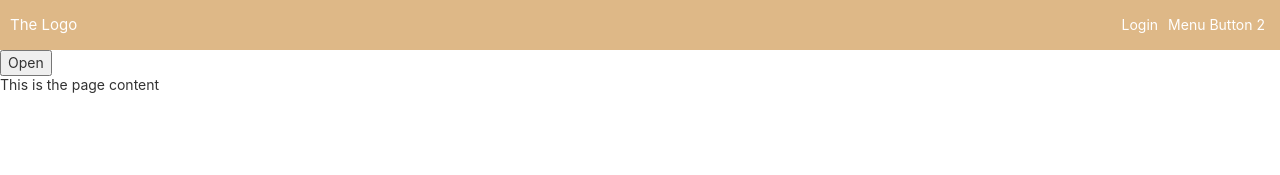
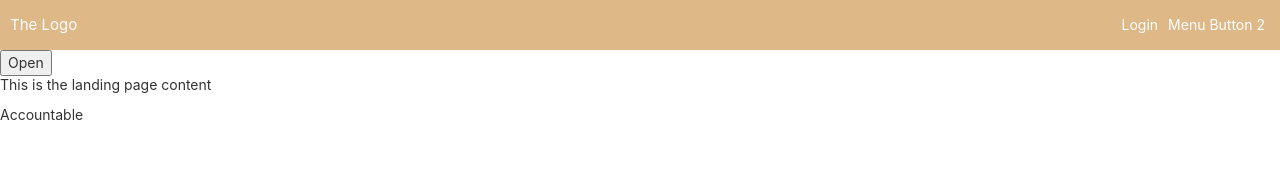
Before and after one commit to thaib91/lyfe, a React (Create React App) app: page /#/accountable in a window 1280 px wide. Before the commit this address led to /#/. Shown: the top 175 px of the page. Built offline with nearby package versions, Linux system fonts and the light colour scheme.

Commit message:
routing set up

```diff
--- a/src/App.js
+++ b/src/App.js
@@ -2,6 +2,7 @@ import React, { Component } from 'react';
 import Toolbar from './components/NavBar/Toolbar/Toolbar';
 import SideDrawer from './components/NavBar/SideDrawer/SideDrawer';
 import Backdrop from './components/NavBar/Backdrop/Backdrop';
+import route from './route';
 // import Modal from './components/Dashboard/Modal';
 
 import './App.css';
@@ -33,11 +34,11 @@ render() {
 
       <Toolbar drawerClickHandler={this.drawerToggleClickHandler}/>
       <SideDrawer show={this.state.sideDrawerOpen} />;
-
       {backdrop}
 
       <main style={{marginTop: '55px'}}>
-      <p>This is the page content</p>
+      <p>This is the landing page content</p>
+      {route}
       </main>
     </div>
   );
--- /dev/null
+++ b/src/components/Accountable/Accountable.js
@@ -0,0 +1,14 @@
+import React, { Component } from 'react';
+
+
+export default class Accountable extends Component{
+    constructor(){
+        super();
+
+    }
+    render(){
+        return(
+            <div>Accountable</div>
+        );
+    }
+}
--- /dev/null
+++ b/src/components/Landing/Landing.js
@@ -0,0 +1,9 @@
+import React from 'react';
+
+const Landing = props => (
+    <div className='landing-main'>
+        <p>This is the Landing</p>
+    </div>
+)
+
+export default Landing;
--- a/src/components/NavBar/Backdrop/Backdrop.js
+++ b/src/components/NavBar/Backdrop/Backdrop.js
@@ -1,9 +1,9 @@
 import React from 'react';
 import './Backdrop.css'
 
-const Backdrop = props => (
+const backdrop = props => (
     <div className='backdrop' onClick={props.click}/>
 
 )
 
-export default Backdrop;
+export default backdrop;
--- a/src/components/NavBar/Toolbar/Toolbar.js
+++ b/src/components/NavBar/Toolbar/Toolbar.js
@@ -21,12 +21,13 @@ const toolbar = props => (
             <div className='toolbar_navigation-items'>
 
                 <ul>
-                    <li><a href='/' >Login</a></li>
+                    <li><a href='/'>Login</a></li>
                     <li><a href='/'>Menu Button 2</a></li>
                 </ul>
             </div>
+
         </nav>
-        <Modal />
+    <Modal />
     </header>
 );
 
--- /dev/null
+++ b/src/components/Skillshare/Skillshare.js
@@ -0,0 +1,12 @@
+import React, { Component } from 'react';
+
+export default class Skillshare extends Component {
+    constructor(){
+        super();
+    }
+    render(){
+        return(
+            <div>Skillshare</div>
+        )
+    }
+}
--- a/src/route.js
+++ b/src/route.js
@@ -1,11 +1,14 @@
 import React from 'react';
 import {Switch, Route} from 'react-router-dom';
+import Landing from './components/Landing/Landing';
+import Accountable from './components/Accountable/Accountable';
+import Skillshare from './components/Skillshare/Skillshare';
 
 export default (
     <Switch>
         <Route exact path='/'/>
-        <Route exact path='/landing'/>
-        <Route exact path='/accountable'/>
-        <Route exact path='/skillshare'/>
+        <Route  path='/landing' component={Landing}/>
+        <Route  path='/accountable' component={Accountable}/>
+        <Route  path='/skillshare' component={Skillshare}/>
     </Switch>
 )
```
Also changed, not shown: src/components/Accountable/Accountable.css (added), src/components/Landing/Landing.css (added), src/components/Skillshare/Skillshare.css (added).
